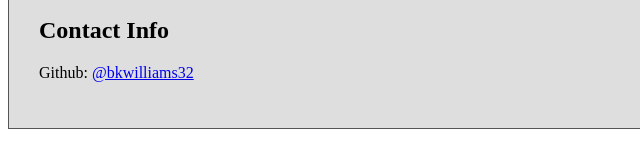
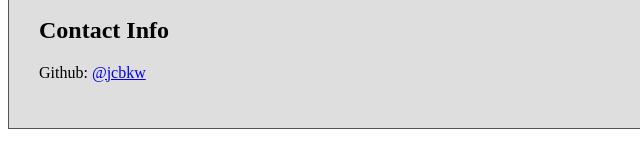
Before and after one commit to jcbkw/about-me, a plain HTML site: page about.html in a window 1280 px wide. Shown: the part 279-446 px from the top of the page, 0-640 px from the left. Drawn offline with Linux system fonts and the light colour scheme.

Commit message:
updated_contact info

```diff
--- a/about.html
+++ b/about.html
@@ -19,7 +19,7 @@
       </ul>
 
       <h2>Contact Info</h2>
-      <p>Github: <a href="https://github.com/bkwilliams32">@bkwilliams32</a></p>
+      <p>Github: <a href="https://github.com/jcbkw">@jcbkw</a></p>
     </div>
   </body>
 </html>
```
